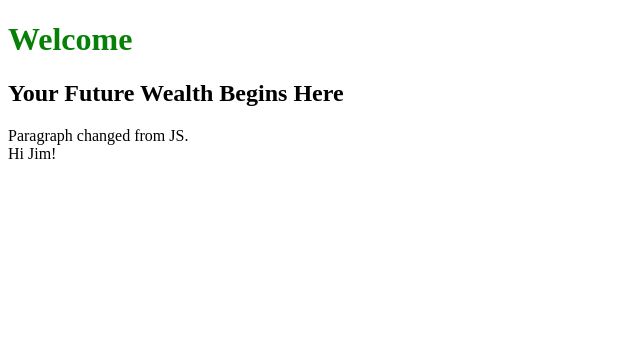
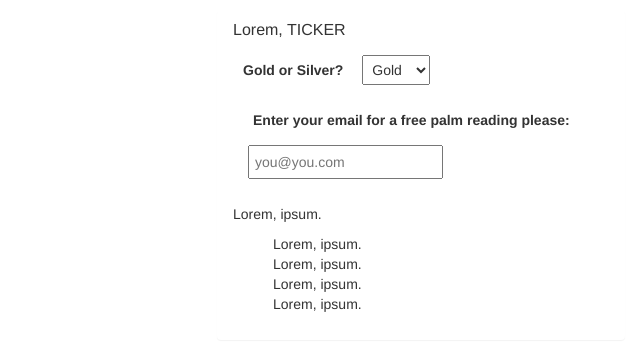
Before and after one commit to FlyingDad/Build-and-Learn-Investing-Project, a plain HTML site: page index.html in a window 1280 px wide. Shown: the whole page, without its empty margins (0-640 px from the left). Drawn offline with nearby package versions, Linux system fonts and the light colour scheme.

Commit message:
add basic form, simple css

```diff
--- a/index.html
+++ b/index.html
@@ -1,4 +1,70 @@
 <!DOCTYPE html>
+<html lang="en">
+
+<head>
+	<title>Let's Get Rich or Die Trying</title>
+	<meta charset="UTF-8">
+	<meta name="viewport" content="width=device-width, initial-scale=1">
+	<link rel="stylesheet" href="https://maxcdn.bootstrapcdn.com/bootstrap/3.3.7/css/bootstrap.min.css">
+	<link rel="stylesheet" href="styles/styles.css">
+	<script src="https://ajax.googleapis.com/ajax/libs/jquery/3.2.1/jquery.min.js"></script>
+	<script src="https://maxcdn.bootstrapcdn.com/bootstrap/3.3.7/js/bootstrap.min.js"></script>
+	<script src="js/app.js"></script>
+</head>
+
+<body>
+	<div class="container-fluid col-md-6">
+			<div id="panel-bias" class="panel">
+				<div class="panel-heading">
+					<h2 class="panel-title">
+						<span id="ticker">Lorem, TICKER</span>
+					</h2>
+				</div>
+				<form action="" id="" class="col-md-12">
+					<div class="form-group" id="symbol-query">
+						<label for="user-input">Gold or Silver?</label>
+						<select id="user-input">
+							<option value="gold">Gold</option>
+							<option value="silver">Silver</option>
+						</select>
+						<div class="form-group" id="lead">
+							<label for="u-email">Enter your email for a free palm reading please:</label>
+							<input type="email" id="u-email" class="" placeholder="you@you.com">
+						</div>
+					</div>
+				</form>
+				<div class="panel-body">
+					<p>
+						<span class="" id="description">Lorem, ipsum.
+						</span>
+					</p>
+
+					<ul class="data-box">
+						<li>
+							<span id="time-stamp">Lorem, ipsum.</span>
+						</li>
+						<li>
+							<span id="last-price">Lorem, ipsum.</span>
+						</li>
+						<li>
+							<span id="prev-last-price">Lorem, ipsum.</span>
+						</li>
+						<li>
+							<span id="change">Lorem, ipsum.</span>
+						</li>
+					</ul>
+					<div class="bias">
+					</div>
+				</div>
+
+			</div>
+		</div>
+</body>
+
+</html>
+
+
+<!-- <!DOCTYPE html>
 <html lang="en">
 <head>
 	<meta charset="UTF-8">
@@ -15,4 +81,4 @@
 
 	<script src="js/app.js"></script>
 </body>
-</html>
+</html> -->
--- a/js/app.js
+++ b/js/app.js
@@ -1 +1,15 @@
-document.getElementById("test-class").innerHTML = "Paragraph changed from JS. <br> Hi Jim!";
+//Business Logic
+document.getElementByClass("bias").innerHTML = "Paragraph changed from JS. <br> Hi Jim!";
+$(".bias").append("Hey Mike");
+
+//UI
+$(function () {
+  if ($("#last-price") > $("#prev-last-price")) {
+    $("#panel-bias").addClass("panel-danger")
+  } else if ($("#prev-last-price") > $("#last-price")) {
+    $("#panel-bias").addClass("panel-success")
+  } else {
+
+  }
+
+})
--- a/styles/styles.css
+++ b/styles/styles.css
@@ -1,3 +1,14 @@
-h1 {
-	color: rgb(6, 128, 6);
+body{
+	margin: 0 auto;
+	padding: 10px;
+	width: 70%;
 }
+
+.form-group * {
+	padding: 5px;
+	margin: 5px;
+}
+
+ul.data-box {
+	list-style-type: none;
+}
```
